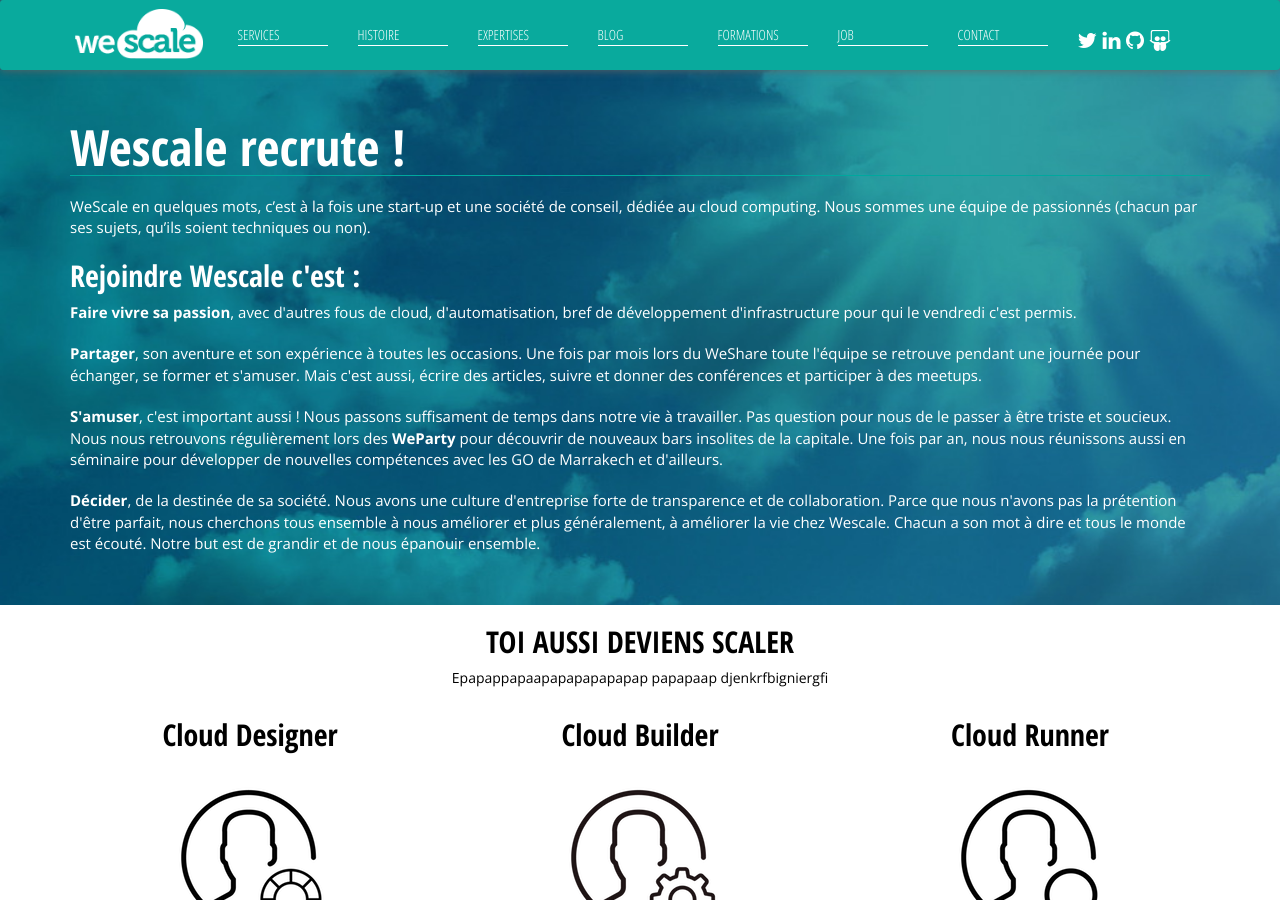
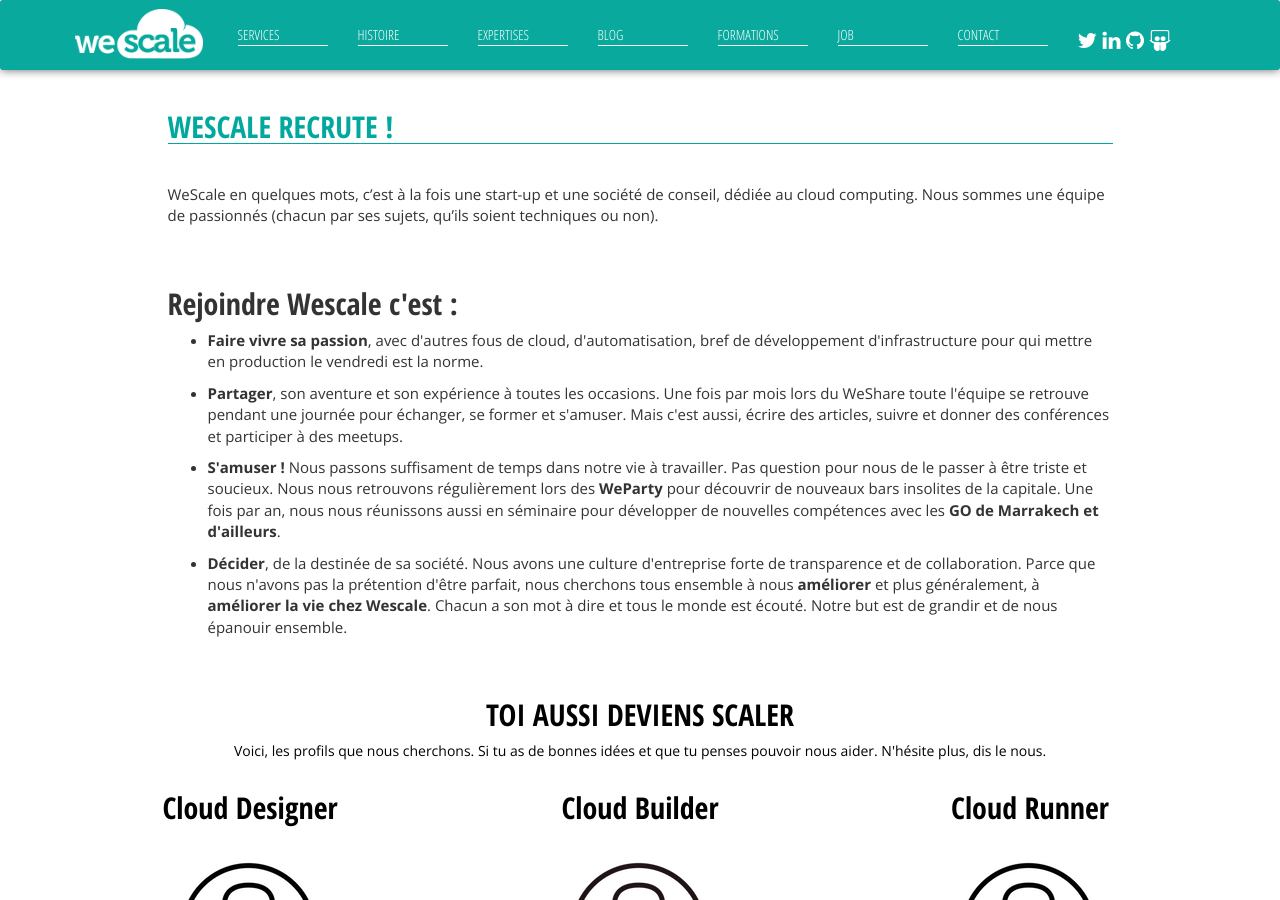
Before and after one commit to wescale/wescale-site, a Jekyll site: the page built from job.html, in a window 1280 px wide and 900 px high. Built offline with Jekyll 4.4.1, drawn with Linux system fonts in a browser that asks for light colours; nearby versions of some CDN libraries; comment, search, counter and statistics services are not loaded; some of the changed text lies outside the part shown.

Commit message:
Finalize first version of job page

```diff
--- a/_includes/wescale-recrute.html
+++ b/_includes/wescale-recrute.html
@@ -4,7 +4,7 @@
                     <div class="modal-content">
                       <div class="modal-header">
                         <button type="button" class="close" data-dismiss="modal" aria-label="Close"><span aria-hidden="true">&times;</span></button>
-                        <h4 class="modal-title">Rejoignez nous !</h4>
+                        <h4 class="modal-title">Rejoins nous !</h4>
                       </div>
                          <form method="POST" accept-charset="UTF-8" data-toggle="validator" id="rejoignez-nous-form">
                       <div class="modal-body" id="rejoignez-nous-form">
@@ -23,11 +23,11 @@
                             </div>
                           <div class="form-group">
                              <label for="message">Message</label>
-                              <textarea id="message" name="message" required placeholder="Votre message" class="form-control" rows="3"></textarea>
+                              <textarea id="message" name="message" required placeholder="Ton message" class="form-control" rows="3"></textarea>
                             </div>
                       </div>
                       <div class="modal-footer">
-                          <div class="pull-left">Un e-mail vous sera envoyé.</div><input type="submit" value="Envoyer" class="pull-right" id="rejoignez-nous-submit" />
+                          <div class="pull-left">Un e-mail sera envoyé.</div><input type="submit" value="Envoyer" class="pull-right" id="rejoignez-nous-submit" />
                         </div>
                         </form>
                     </div>
--- a/_layouts/default.html
+++ b/_layouts/default.html
@@ -320,9 +320,11 @@
         });
         $('#tt-form-conteneurs')[0].reset();
     });
+    {% endif %}
+
+    {% if page.class == 'home' or page.class == 'job' %}
 
     // Recruit @ Wescale
-
     $('#rejoignez-nous').click(function (evt) {
         evt.preventDefault();
     });
--- a/css/style.css
+++ b/css/style.css
@@ -347,7 +347,7 @@
 
 .home-text {
     margin: auto;
-    max-width: 470px;
+    /* max-width: 470px; */
     text-align: center;
 }
 
@@ -1040,12 +1040,17 @@
 .job-profils {
     text-align: center;
     text-color: black;
-
+    padding-top: 30px;
 }
 
 .job-profils .title {
     text-align: center;
     border-bottom: none;
+}
+
+.job .history {
+    font-size: 15px;
+    padding-top: 30px;
 }
 
 .job-profils a {
--- a/job.html
+++ b/job.html
@@ -1,52 +1,76 @@
 ---
 layout: default
 title: Job - Wescale - Cloud expert
-class: partenariats
+class: job
 ---
-<section class="home-top">
+<div class="content">
+    <section class="">
         <div class="container">
+
+
             <div class="row">
-            <div class="col-md-12 home-content">
+                <div class="col-md-offset-1 col-md-10 ">
 
                     <h1 class="title">Wescale recrute !</h1>
-                <p class="home-text">
-                    WeScale en quelques mots, c’est à la fois une start-up et une société de conseil, dédiée au cloud computing.
+                </div>
+            </div>
+
+            <div class="row">
+                <div class="col-md-offset-1 col-md-10 history">
+
+                    <p>
+                        WeScale en quelques mots, c’est à la fois une start-up et une société de conseil, dédiée au
+                        cloud computing.
                         Nous sommes une équipe de passionnés (chacun par ses sujets, qu’ils soient techniques ou non).
                     </p>
+                </div>
+            </div>
+            <div class="row">
+                <div class="col-md-offset-1 col-md-10 history">
                     <h2>Rejoindre Wescale c'est :</h2>
-
-                <p class="home-text">
-                    <b>Faire vivre sa passion</b>, avec d'autres fous de cloud, d'automatisation, bref de développement
-                    d'infrastructure pour qui le vendredi c'est permis.
+                    <ul>
+                        <li><p>
+                            <b>Faire vivre sa passion</b>, avec d'autres fous de cloud, d'automatisation, bref de
+                            développement
+                            d'infrastructure pour qui mettre en production le vendredi est la norme.
                         </p>
-                <br>
-                <p class="home-text">
-                    <b>Partager</b>, son aventure et son expérience à toutes les occasions. Une fois par mois lors du
+                        </li>
+                        <li><p>
+                            <b>Partager</b>, son aventure et son expérience à toutes les occasions. Une fois par mois
+                            lors du
                             WeShare toute l'équipe se retrouve pendant une journée pour échanger, se former et s'amuser.
                             Mais c'est aussi, écrire des articles, suivre et donner des conférences et participer à des
                             meetups.
                         </p>
-                <br>
-                <p class="home-text">
-                    <b>S'amuser</b>, c'est important aussi ! Nous passons suffisament de temps dans notre vie à
-                    travailler. Pas question pour nous de le passer à être triste et soucieux. Nous nous retrouvons
-                    régulièrement lors des <b>WeParty</b> pour découvrir de nouveaux bars insolites de la capitale.
-                    Une fois par an, nous nous réunissons aussi en séminaire pour développer de nouvelles compétences
-                    avec les GO de Marrakech et d'ailleurs.
+                        </li>
+                        <li><p>
+                            <b>S'amuser !</b> Nous passons suffisament de temps dans notre vie à
+                            travailler. Pas question pour nous de le passer à être triste et soucieux. Nous nous
+                            retrouvons
+                            régulièrement lors des <b>WeParty</b> pour découvrir de nouveaux bars insolites de la
+                            capitale.
+                            Une fois par an, nous nous réunissons aussi en séminaire pour développer de nouvelles
+                            compétences
+                            avec les <b>GO de Marrakech et d'ailleurs</b>.
                         </p>
-                <br>
-                <p class="home-text">
+                        </li>
+                        <li><p>
                             <b>Décider</b>, de la destinée de sa société. Nous avons une culture d'entreprise forte de
-                    transparence et de collaboration. Parce que nous n'avons pas la prétention d'être parfait, nous
-                    cherchons tous ensemble à nous améliorer et plus généralement, à améliorer la vie chez Wescale.
-                    Chacun a son mot à dire et tous le monde est écouté. Notre but est de grandir et de nous épanouir
+                            transparence et de collaboration. Parce que nous n'avons pas la prétention d'être parfait,
+                            nous
+                            cherchons tous ensemble à nous <b>améliorer</b> et plus généralement, à <b>améliorer la vie
+                            chez
+                            Wescale</b>.
+                            Chacun a son mot à dire et tous le monde est écouté. Notre but est de grandir et de nous
+                            épanouir
                             ensemble.
                         </p>
+                        </li>
+                    </ul>
                 </div>
             </div>
         </div>
     </section>
-<div class="content">
     <section>
         <div class="container job-profils">
             <div class="row">
@@ -54,7 +78,8 @@
                     <h1 class="title"><a id="rejoignez-nous" href="#rejoignez-nous" data-toggle="modal"
                                          data-target="#rejoignez-nous-modal">Toi aussi deviens Scaler</a></h1>
                     <p><a id="rejoignez-nous-2" href="#rejoignez-nous" data-toggle="modal"
-                          data-target="#rejoignez-nous-modal">Epapappapaapapapapapapap papapaap djenkrfbigniergfi</a></p>
+                          data-target="#rejoignez-nous-modal">Voici, les profils que nous cherchons. Si tu as de bonnes
+                        idées et que tu penses pouvoir nous aider. N'hésite plus, dis le nous.</a></p>
                 </div>
             </div>
             <div class="row">
@@ -69,7 +94,7 @@
                         <img src="{{"/images/cloud-designer-black.png"| relative_url }}" alt="Cloud Designer" /></a>
                     <p><a id="rejoignez-nous-7" href="#rejoignez-nous" data-toggle="modal"
                           data-target="#rejoignez-nous-modal">
-                        Vous avez une appétence pour l’analyse des besoins business et des enjeux stratégiques, de
+                        Tu as une appétence pour l’analyse des besoins business et des enjeux stratégiques, de
                         solides bases techniques Cloud pour être à même de proposer des processus et des architectures
                         réalistes, bâties pour tenir et durer.</a></p>
                 </div>
@@ -86,11 +111,10 @@
                     <p>
                         <a id="rejoignez-nous-9" href="#rejoignez-nous" data-toggle="modal"
                            data-target="#rejoignez-nous-modal">
-                            Vous connaissez les briques utiles au fonctionnement d'un SI ou d'une usine logicielle. Vous
-                            aimez les
-                            approches orientées services. Vous êtes bilingues DevOps. Venez construire et mettre en
-                            place des
-                            solutions Cloud.</a></p>
+                            Tu connais les briques utiles au fonctionnement d'un SI ou d'une usine logicielle. Tu
+                            aimes les
+                            approches orientées services. Tu es bilingues DevOps. Viens construire et mettre en
+                            place des solutions Cloud avec nous.</a></p>
                 </div>
                 <div class="col-xs-12 col-md-4">
                     <h2>
@@ -105,13 +129,28 @@
                     <p>
                         <a id="rejoignez-nous-11" href="#rejoignez-nous" data-toggle="modal"
                            data-target="#rejoignez-nous-modal">
-                            Vous êtes un pro du système, de l'automatisation, du monitoring et du réseau. Vous avez le
+                            Tu es un pro du système, de l'automatisation, du monitoring et du réseau. Tu as le
                             goût des
-                            prods bien huilées et sécurisées. Vous aimez les architectures qui en imposent.
-                            Venez opèrer et faire évoluer les solutions Cloud en lien direct avec les développeurs.
+                            prods bien huilées et sécurisées. Tu aimes les architectures qui en imposent.
+                            Viens opèrer et faire évoluer les solutions Cloud en lien direct avec les développeurs.
                         </a>
                     </p>
                 </div>
+
+
+            </div>
+            <div class="row">
+                <div class="col-md-12">
+                    <p class="more">
+                        <a href="#rejoins-nous" id="rejoins-nous" data-toggle="modal"
+                           data-target="#rejoignez-nous-modal">
+                            <img src="{{"/images/more-black.png" | relative_url }}" alt="Allez viens, on est bien !"
+                            width="52" height="44" /><br/>
+                            Allez viens, on est bien !
+                        </a>
+                    </p>
+                </div>
+
                 {% include wescale-recrute.html %}
             </div>
 
```
Lines whose indentation alone changed are shown as unchanged.
